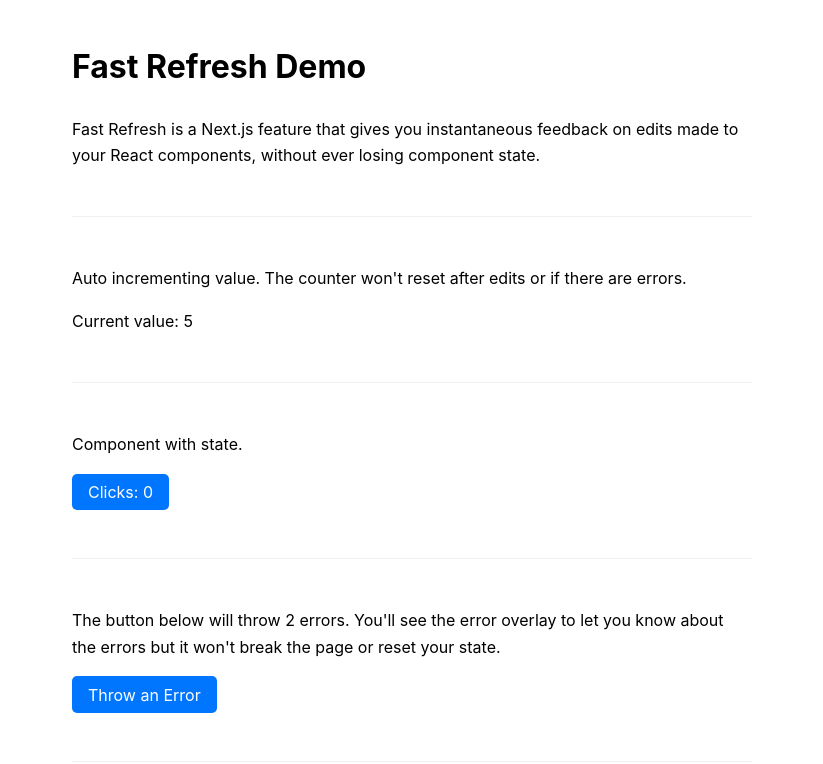
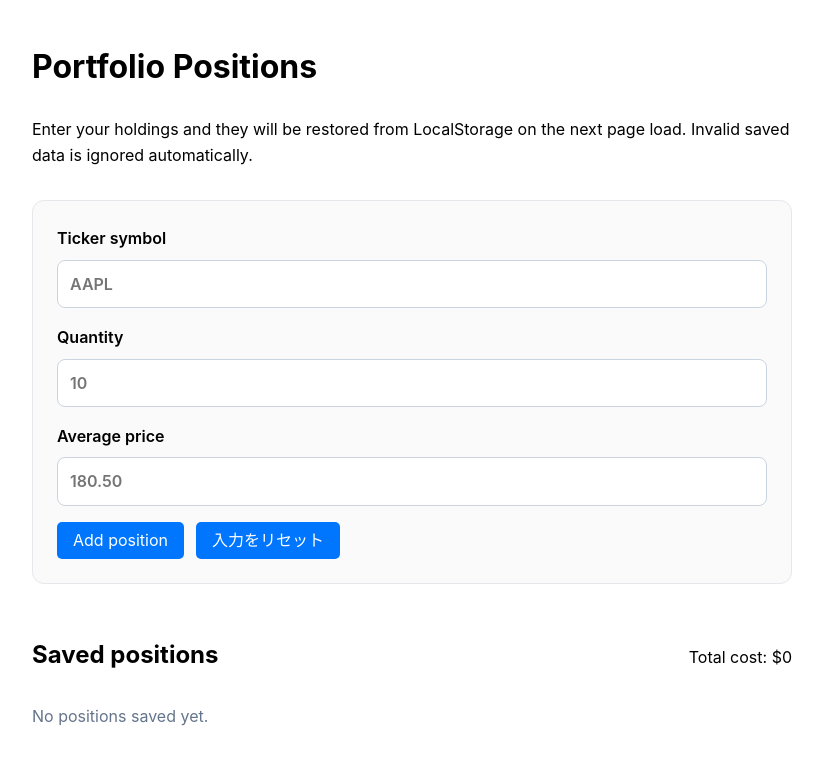
Before and after one commit to yasuhiro-japan/codespaces-nextjs, a Next.js app: page / in a window 1280 px wide. Shown: the top 764 px of the page, without its empty margins (228-1051 px from the left). Built offline with nearby package versions, Linux system fonts and the light colour scheme.

Commit message:
Add portfolio local storage persistence

```diff
--- a/pages/index.js
+++ b/pages/index.js
@@ -1,69 +1,162 @@
-import { useCallback, useEffect, useState } from 'react'
+import { useEffect, useMemo, useState } from 'react'
 import Button from '../components/Button'
-import ClickCount from '../components/ClickCount'
+import {
+  clearPortfolioPositions,
+  readPortfolioPositions,
+  savePortfolioPositions,
+} from '../src/lib/storage'
 import styles from '../styles/home.module.css'
 
-function throwError() {
-  console.log(
-    // The function body() is not defined
-    document.body()
-  )
+const initialFormState = {
+  symbol: '',
+  quantity: '',
+  averagePrice: '',
+}
+
+function createPositionFromForm(form) {
+  return {
+    symbol: form.symbol.trim().toUpperCase(),
+    quantity: Number(form.quantity),
+    averagePrice: Number(form.averagePrice),
+  }
 }
 
 function Home() {
-  const [count, setCount] = useState(0)
-  const increment = useCallback(() => {
-    setCount((v) => v + 1)
-  }, [setCount])
+  const [positions, setPositions] = useState([])
+  const [form, setForm] = useState(initialFormState)
+  useEffect(() => {
+    setPositions(readPortfolioPositions())
+  }, [])
 
-  useEffect(() => {
-    const r = setInterval(() => {
-      increment()
-    }, 1000)
+  const totalCost = useMemo(
+    () =>
+      positions.reduce(
+        (sum, position) => sum + position.quantity * position.averagePrice,
+        0
+      ),
+    [positions]
+  )
 
-    return () => {
-      clearInterval(r)
+  function handleFormChange(event) {
+    const { name, value } = event.target
+
+    setForm((currentForm) => ({
+      ...currentForm,
+      [name]: value,
+    }))
+  }
+
+  function handleAddPosition(event) {
+    event.preventDefault()
+
+    const nextPosition = createPositionFromForm(form)
+
+    if (
+      !nextPosition.symbol ||
+      !Number.isFinite(nextPosition.quantity) ||
+      nextPosition.quantity < 0 ||
+      !Number.isFinite(nextPosition.averagePrice) ||
+      nextPosition.averagePrice < 0
+    ) {
+      return
     }
-  }, [increment])
+
+    setPositions((currentPositions) => {
+      const nextPositions = [...currentPositions, nextPosition]
+
+      savePortfolioPositions(nextPositions)
+
+      return nextPositions
+    })
+    setForm(initialFormState)
+  }
+
+  function handleResetInputs() {
+    setForm(initialFormState)
+    setPositions([])
+    clearPortfolioPositions()
+  }
 
   return (
     <main className={styles.main}>
-      <h1>Fast Refresh Demo</h1>
+      <h1>Portfolio Positions</h1>
       <p>
-        Fast Refresh is a Next.js feature that gives you instantaneous feedback
-        on edits made to your React components, without ever losing component
-        state.
+        Enter your holdings and they will be restored from LocalStorage on the
+        next page load. Invalid saved data is ignored automatically.
       </p>
-      <hr className={styles.hr} />
-      <div>
-        <p>
-          Auto incrementing value. The counter won't reset after edits or if
-          there are errors.
-        </p>
-        <p>Current value: {count}</p>
-      </div>
-      <hr className={styles.hr} />
-      <div>
-        <p>Component with state.</p>
-        <ClickCount />
-      </div>
-      <hr className={styles.hr} />
-      <div>
-        <p>
-          The button below will throw 2 errors. You'll see the error overlay to
-          let you know about the errors but it won't break the page or reset
-          your state.
-        </p>
-        <Button
-          onClick={(e) => {
-            setTimeout(() => document.parentNode(), 0)
-            throwError()
-          }}
-        >
-          Throw an Error
-        </Button>
-      </div>
-      <hr className={styles.hr} />
+
+      <form className={styles.form} onSubmit={handleAddPosition}>
+        <label className={styles.field}>
+          Ticker symbol
+          <input
+            name="symbol"
+            placeholder="AAPL"
+            value={form.symbol}
+            onChange={handleFormChange}
+            required
+          />
+        </label>
+        <label className={styles.field}>
+          Quantity
+          <input
+            name="quantity"
+            min="0"
+            placeholder="10"
+            step="any"
+            type="number"
+            value={form.quantity}
+            onChange={handleFormChange}
+            required
+          />
+        </label>
+        <label className={styles.field}>
+          Average price
+          <input
+            name="averagePrice"
+            min="0"
+            placeholder="180.50"
+            step="any"
+            type="number"
+            value={form.averagePrice}
+            onChange={handleFormChange}
+            required
+          />
+        </label>
+        <div className={styles.actions}>
+          <Button type="submit">Add position</Button>
+          <Button onClick={handleResetInputs}>入力をリセット</Button>
+        </div>
+      </form>
+
+      <section className={styles.positions} aria-live="polite">
+        <div className={styles.sectionHeader}>
+          <h2>Saved positions</h2>
+          <p>Total cost: ${totalCost.toLocaleString()}</p>
+        </div>
+
+        {positions.length === 0 ? (
+          <p className={styles.emptyState}>No positions saved yet.</p>
+        ) : (
+          <table className={styles.table}>
+            <thead>
+              <tr>
+                <th>Symbol</th>
+                <th>Quantity</th>
+                <th>Average price</th>
+              </tr>
+            </thead>
+            <tbody>
+              {positions.map((position, index) => (
+                <tr key={`${position.symbol}-${index}`}>
+                  <td>{position.symbol}</td>
+                  <td>{position.quantity.toLocaleString()}</td>
+                  <td>${position.averagePrice.toLocaleString()}</td>
+                </tr>
+              ))}
+            </tbody>
+          </table>
+        )}
+      </section>
     </main>
   )
 }
--- /dev/null
+++ b/src/lib/storage.js
@@ -0,0 +1,75 @@
+/**
+ * @typedef {Object} UserPosition
+ * @property {string} symbol
+ * @property {number} quantity
+ * @property {number} averagePrice
+ */
+
+export const PORTFOLIO_POSITIONS_KEY = 'portfolioPositions'
+
+function isBrowserStorageAvailable() {
+  return typeof window !== 'undefined' && typeof window.localStorage !== 'undefined'
+}
+
+function isValidUserPosition(position) {
+  return (
+    position &&
+    typeof position === 'object' &&
+    typeof position.symbol === 'string' &&
+    position.symbol.trim().length > 0 &&
+    Number.isFinite(position.quantity) &&
+    position.quantity >= 0 &&
+    Number.isFinite(position.averagePrice) &&
+    position.averagePrice >= 0
+  )
+}
+
+/**
+ * @returns {UserPosition[]}
+ */
+export function readPortfolioPositions() {
+  if (!isBrowserStorageAvailable()) {
+    return []
+  }
+
+  const rawValue = window.localStorage.getItem(PORTFOLIO_POSITIONS_KEY)
+
+  if (!rawValue) {
+    return []
+  }
+
+  try {
+    const parsedValue = JSON.parse(rawValue)
+
+    if (!Array.isArray(parsedValue) || !parsedValue.every(isValidUserPosition)) {
+      return []
+    }
+
+    return parsedValue.map((position) => ({
+      symbol: position.symbol.trim().toUpperCase(),
+      quantity: position.quantity,
+      averagePrice: position.averagePrice,
+    }))
+  } catch {
+    return []
+  }
+}
+
+/**
+ * @param {UserPosition[]} positions
+ */
+export function savePortfolioPositions(positions) {
+  if (!isBrowserStorageAvailable()) {
+    return
+  }
+
+  window.localStorage.setItem(PORTFOLIO_POSITIONS_KEY, JSON.stringify(positions))
+}
+
+export function clearPortfolioPositions() {
+  if (!isBrowserStorageAvailable()) {
+    return
+  }
+
+  window.localStorage.removeItem(PORTFOLIO_POSITIONS_KEY)
+}
--- a/styles/home.module.css
+++ b/styles/home.module.css
@@ -1,11 +1,71 @@
 .main {
   padding: 20px 20px 60px;
-  max-width: 680px;
+  max-width: 760px;
   margin: 0 auto;
 }
 
-.hr {
-  border: none;
-  border-bottom: 1px solid #efefef;
-  margin: 3em auto;
+.form {
+  display: grid;
+  gap: 16px;
+  margin-top: 32px;
+  padding: 24px;
+  border: 1px solid #e5e7eb;
+  border-radius: 12px;
+  background: #fafafa;
 }
+
+.field {
+  display: grid;
+  gap: 8px;
+  font-weight: 600;
+}
+
+.field input {
+  border: 1px solid #cbd5e1;
+  border-radius: 8px;
+  font: inherit;
+  padding: 10px 12px;
+}
+
+.actions {
+  display: flex;
+  flex-wrap: wrap;
+  gap: 12px;
+}
+
+.positions {
+  margin-top: 32px;
+}
+
+.sectionHeader {
+  display: flex;
+  flex-wrap: wrap;
+  align-items: baseline;
+  justify-content: space-between;
+  gap: 12px;
+}
+
+.sectionHeader h2 {
+  margin-bottom: 0;
+}
+
+.emptyState {
+  color: #64748b;
+}
+
+.table {
+  width: 100%;
+  border-collapse: collapse;
+  margin-top: 16px;
+}
+
+.table th,
+.table td {
+  padding: 12px;
+  border-bottom: 1px solid #e5e7eb;
+  text-align: left;
+}
+
+.table th {
+  background: #f8fafc;
+}
```
